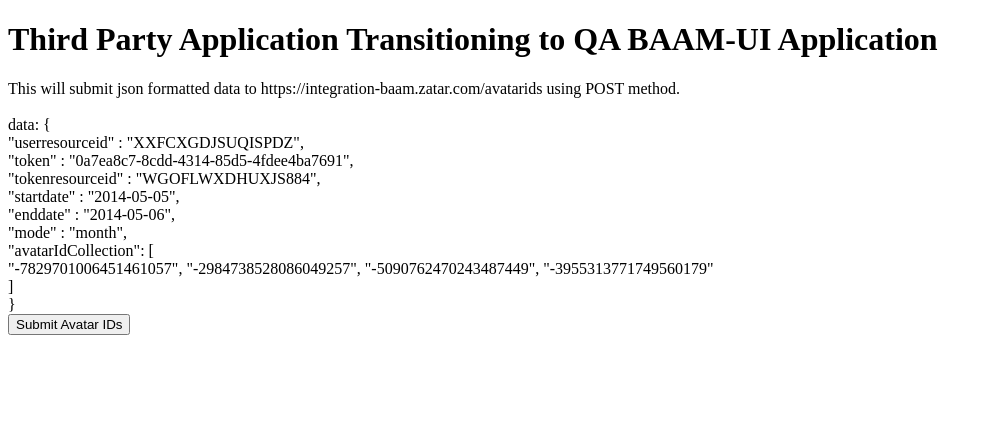
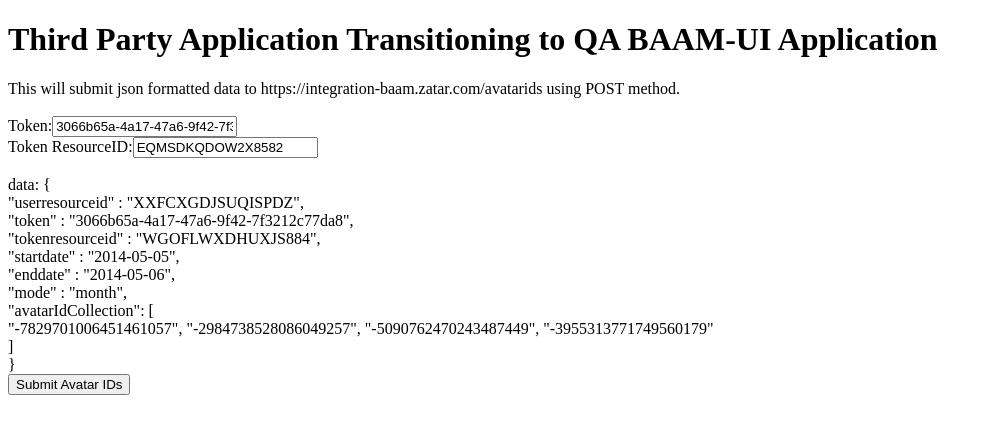
Before and after one commit to c0debreaker/c0debreaker.github.io, a Jekyll site: the page 3rdpartytobaamqa.html, which Jekyll copies as it is, in a window 1280 px wide. Shown: the top 434 px of the page, without its empty margins (0-992 px from the left). Built offline with Jekyll 4.4.1, drawn with Linux system fonts in a browser that asks for light colours; nearby versions of some CDN libraries; a script that is not in the unit is left out; comment, search, counter and statistics services are not loaded.

Commit message:
new token

```diff
--- a/3rdpartytobaamqa.html
+++ b/3rdpartytobaamqa.html
@@ -13,6 +13,8 @@
         angular.module('myApp', [])
                 .controller('myCtrl', function ($scope, $http, $window) {
 
+                    $scope.auth = { token : '3066b65a-4a17-47a6-9f42-7f3212c77da8', tokenresourceid : 'EQMSDKQDOW2X8582' };
+
                     $scope.sendPost = function() {
 
                         $http({
@@ -21,8 +23,8 @@
                             headers: { 'Content-Type': 'application/json' },
                             data: {
                                 "userresourceid" : "XXFCXGDJSUQISPDZ",
-                                "token" : "3066b65a-4a17-47a6-9f42-7f3212c77da",
-                                "tokenresourceid" : "EQMSDKQDOW2X8582",
+                                "token" : $scope.auth.token,
+                                "tokenresourceid" : $scope.auth.tokenresourceid,
                                 "startdate" : "2014-05-05",
                                 "enddate" : "2014-05-06",
                                 "mode" : "month",
@@ -49,9 +51,11 @@
         <h1>Third Party Application Transitioning to QA BAAM-UI Application</h1>
         This will submit json formatted data to https://integration-baam.zatar.com/avatarids using POST method.<br/>
         <br/>
+        Token:<input name="auth.token" ng-model="auth.token"><br/>
+        Token ResourceID:<input name="auth.tokenresourceid" ng-model="auth.tokenresourceid"><br/><br/>
         data: {<br/>
         "userresourceid" : "XXFCXGDJSUQISPDZ",<br/>
-        "token" : "0a7ea8c7-8cdd-4314-85d5-4fdee4ba7691",<br/>
+        "token" : "3066b65a-4a17-47a6-9f42-7f3212c77da8",<br/>
         "tokenresourceid" : "WGOFLWXDHUXJS884",<br/>
         "startdate" : "2014-05-05",<br/>
         "enddate" : "2014-05-06",<br/>
```
